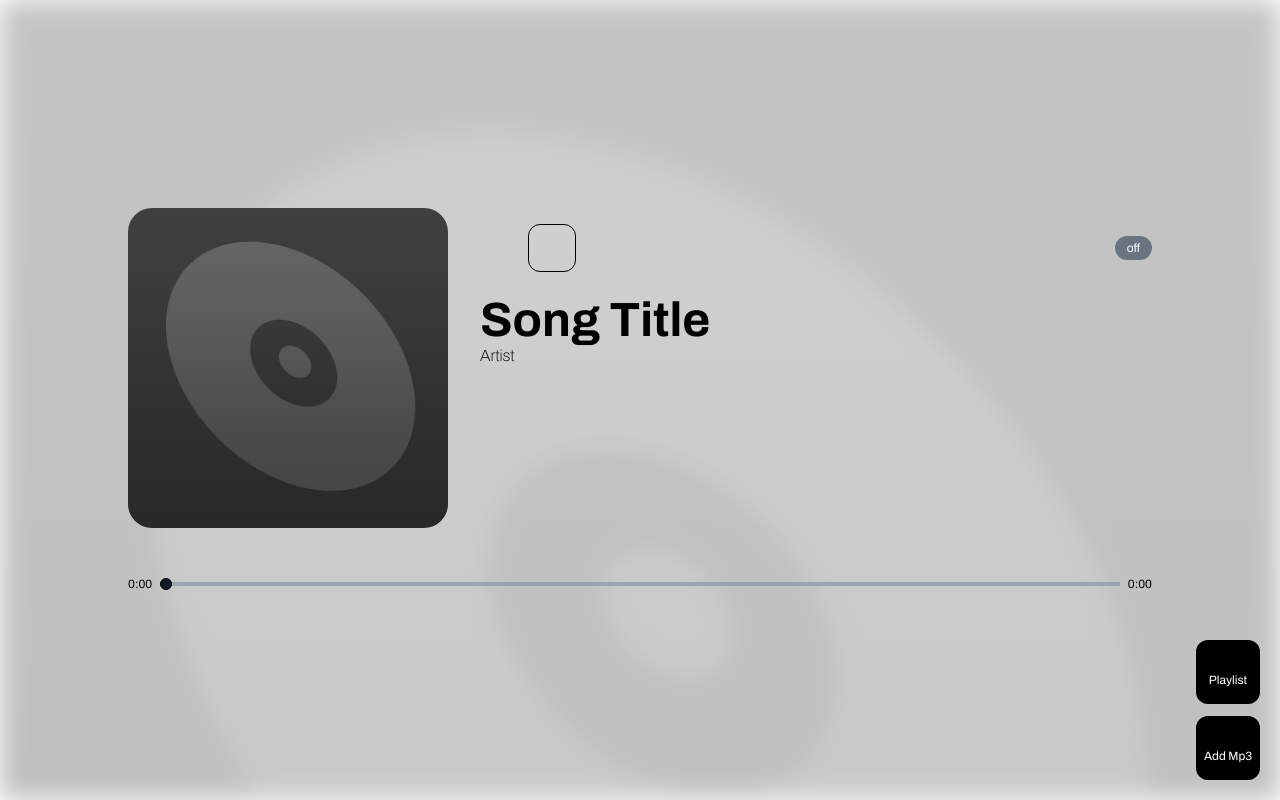
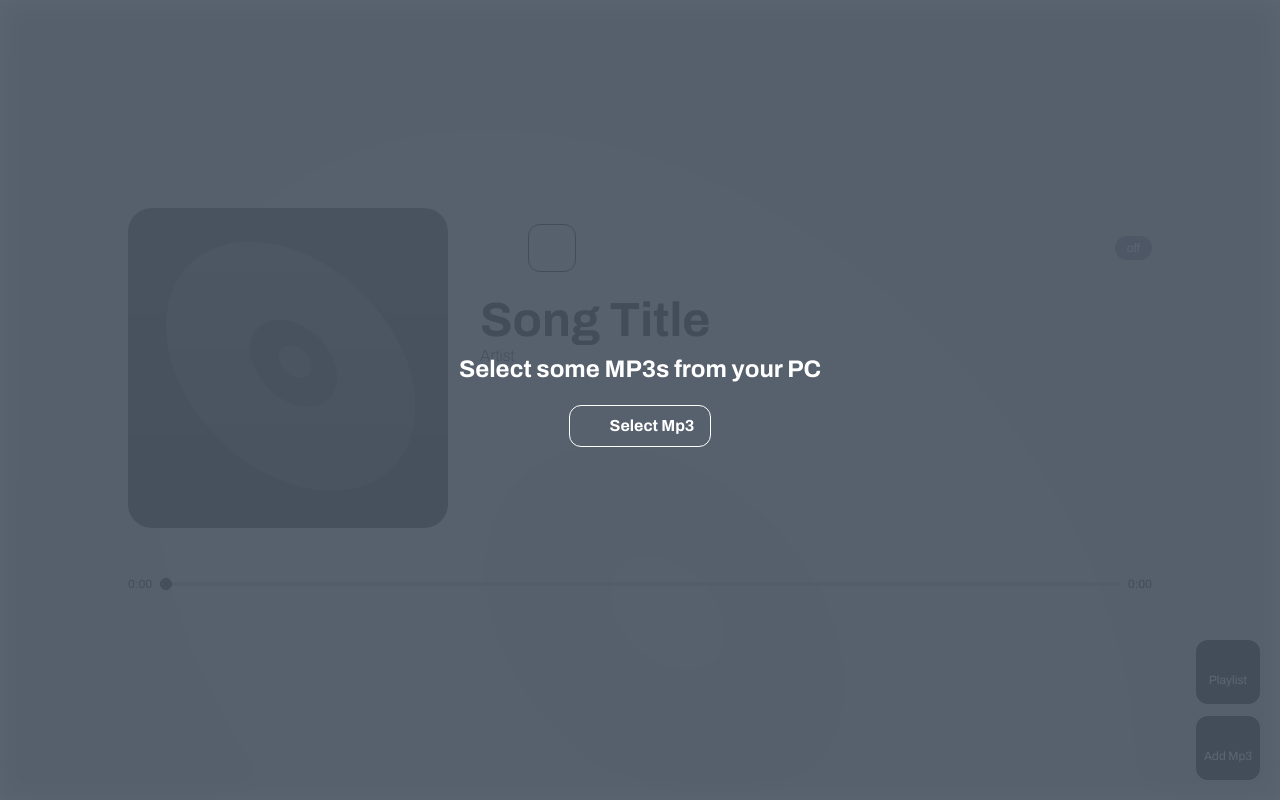
Before and after one commit to maxwelladapoe/vue3-musicplayer, a Vue app: page / in a window 1280 px wide. Built offline with nearby package versions, Linux system fonts and the light colour scheme; some icons are missing; what tailwindcss-filters would draw is missing.

Commit message:
changed count back to zero

```diff
--- a/src/components/MusicPlayer.vue
+++ b/src/components/MusicPlayer.vue
@@ -2,7 +2,7 @@
 
   <div class="flex h-screen relative  relative">
     <div class="h-screen w-screen bg-gray-600 bg-opacity-90 flex items-center justify-center absolute z-[99999]"
-         v-if="files.length ==30">
+         v-if="files.length ===0">
       <div class="w-6/12 p-8 text-center">
         <p class="text-2xl font-bold text-white">Select some MP3s from your PC</p>
         <button
```
